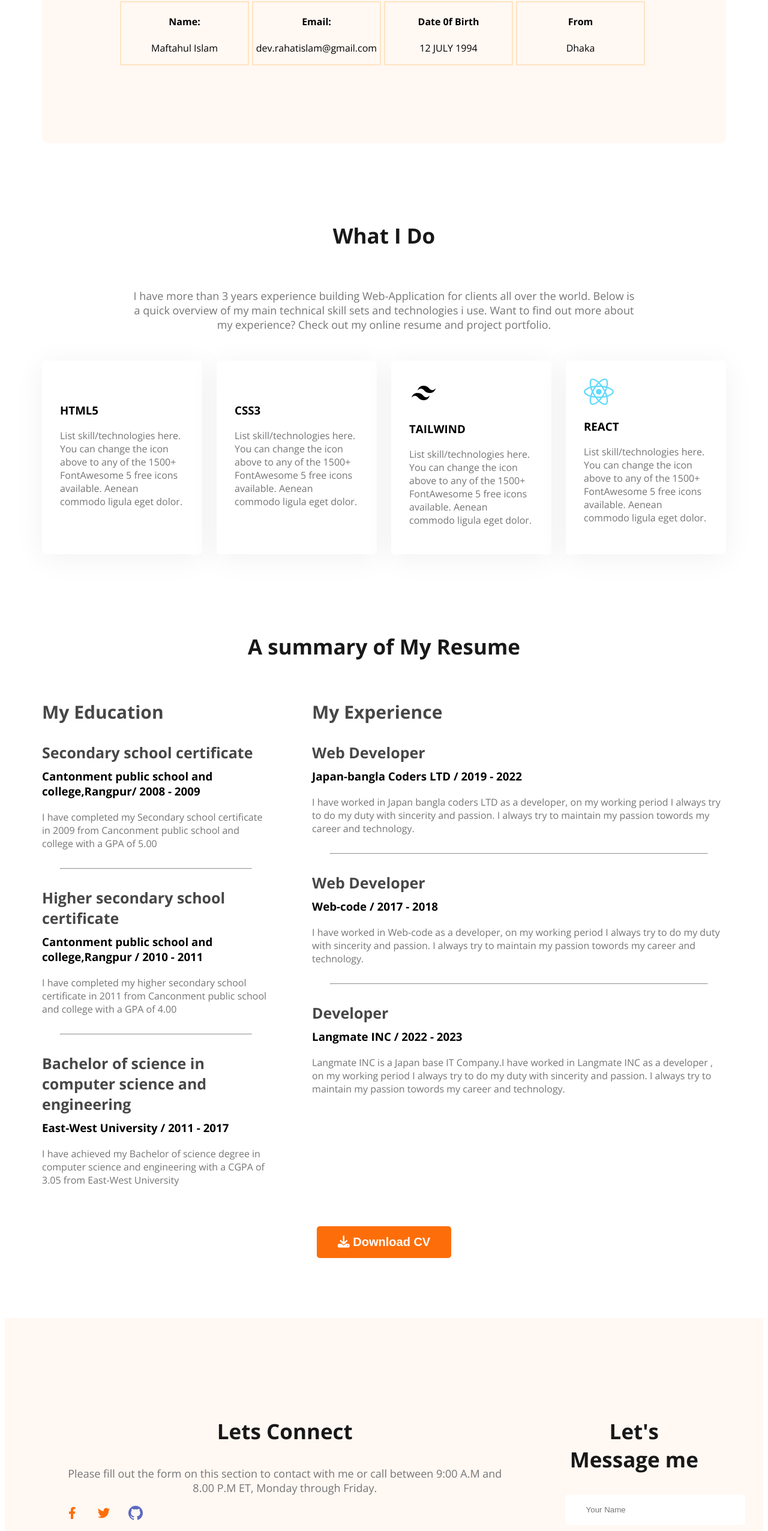
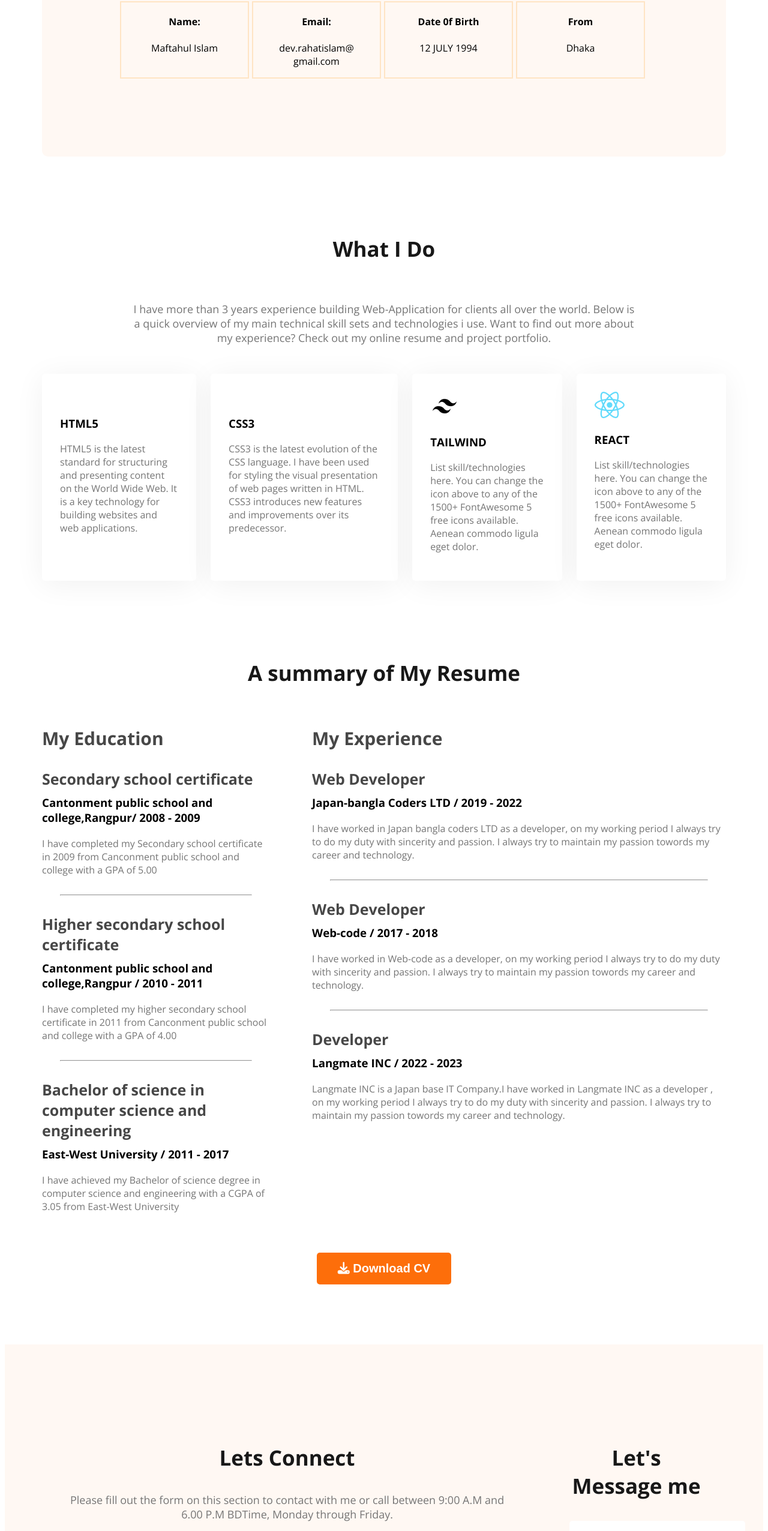
Before and after one commit to DevRahat/rahatislam, a plain HTML site: page index.html in a window 1280 px wide. Shown: the part 1175-3727 px from the top of the page at 60% size. Drawn offline with nearby package versions, Linux system fonts and the light colour scheme.

Commit message:
final commit

```diff
--- a/index.html
+++ b/index.html
@@ -42,7 +42,7 @@
                 </div>
                 <div class="about-info">
                     <h4 class="info-title">Email:</h4>
-                    <p class="info-descriotion">dev.rahatislam@gmail.com</p>
+                    <p class="info-descriotion">dev.rahatislam@ <br> gmail.com</p>
                 </div>
                 <div class="about-info">
                     <h4 class="info-title">Date 0f Birth</h4>
@@ -61,12 +61,12 @@
                <div class="skill">
                 <img src="images/icons/js.png" alt="">
                 <h3 class="skill-title">HTML5</h3>
-                <p class="skill-description">List skill/technologies here. You can change the icon above to any of the 1500+ FontAwesome 5 free icons available. Aenean commodo ligula eget dolor.</p>
+                <p class="skill-description">HTML5 is the latest standard for structuring and presenting content on the World Wide Web. It is a key technology for building websites and web applications.</p>
                </div>
                <div class="skill">
                 <img src="images/icons/css.png" alt="">
                 <h3 class="skill-title">CSS3</h3>
-                <p class="skill-description">List skill/technologies here. You can change the icon above to any of the 1500+ FontAwesome 5 free icons available. Aenean commodo ligula eget dolor.</p>
+                <p class="skill-description">CSS3 is the latest evolution of the CSS language. I have been used for styling the visual presentation of web pages written in HTML. CSS3 introduces new features and improvements over its predecessor.</p>
                </div>
                <div class="skill">
                 <img src="images/icons/tailwind-css.png" alt="">
@@ -134,7 +134,7 @@
     <footer class="footer">
         <div class="footer-colum">
             <h3 class="section-title">Lets Connect</h3>
-            <p class="section-description">Please fill out the form on this section to contact with me or call between 9:00 A.M and 8.00 P.M ET, Monday through Friday.</p>
+            <p class="section-description">Please fill out the form on this section to contact with me or call between 9:00 A.M and 6.00 P.M BDTime, Monday through Friday.</p>
             <div class="social-links">
                 <a href="#"><img src="images/icons/facebook.png" alt=""></a>
                 <a href="#"><img src="images/icons/twitter.png" alt=""></a>
--- a/styles/portfolio.css
+++ b/styles/portfolio.css
@@ -126,6 +126,10 @@ main section{
     border: 2px solid bisque;
     width: 100%;
     margin-right: 5px;
+    text-wrap: wrap;
+
+}
+.info-descriotio{
 
 }
 #what-i-do-description{
@@ -190,8 +194,12 @@ footer{
 .footer-column{
     width: 50%;
 }
+.social-links{
+    text-align: center;
+}
 .social-links a{
     margin-right: 25px;
+
 }
 .contact input[type="text"],.contact input[type="email"],textarea{
     display: block;
```
Also changed, not shown: 1 other file.
